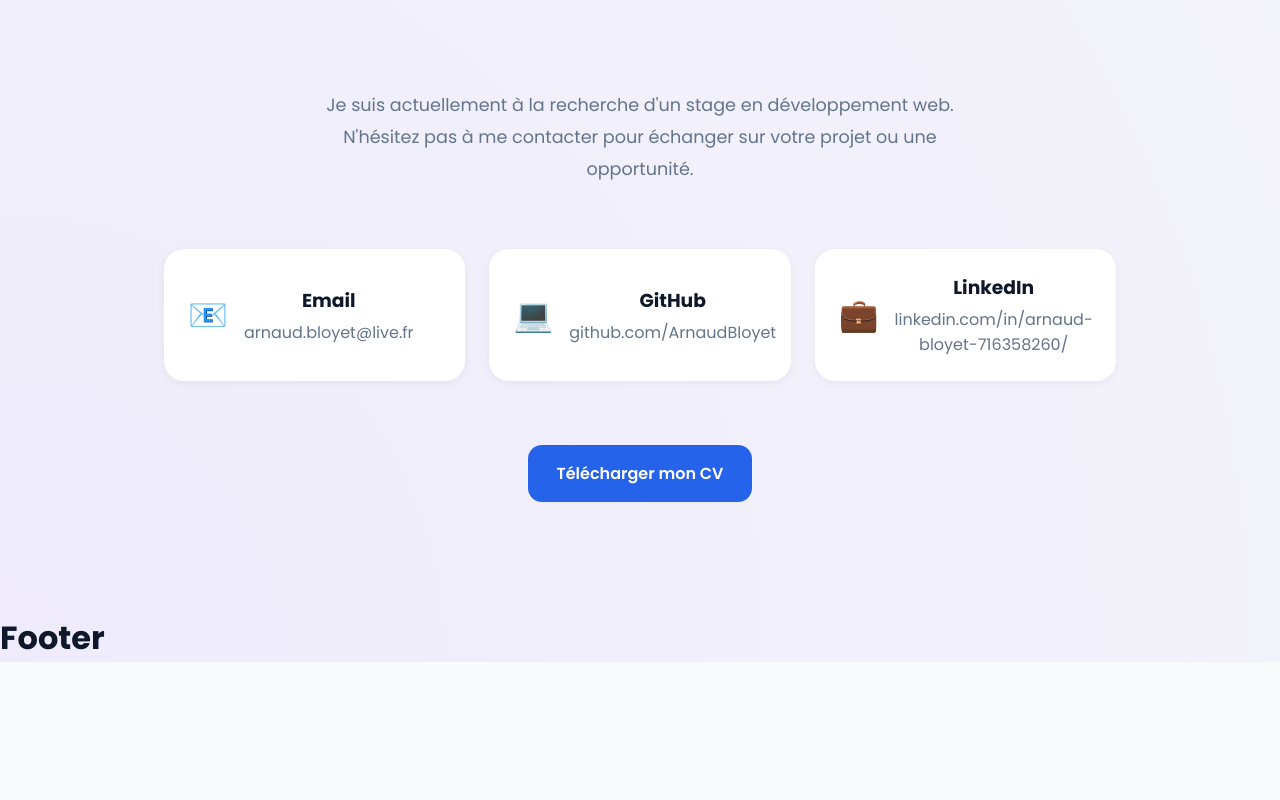
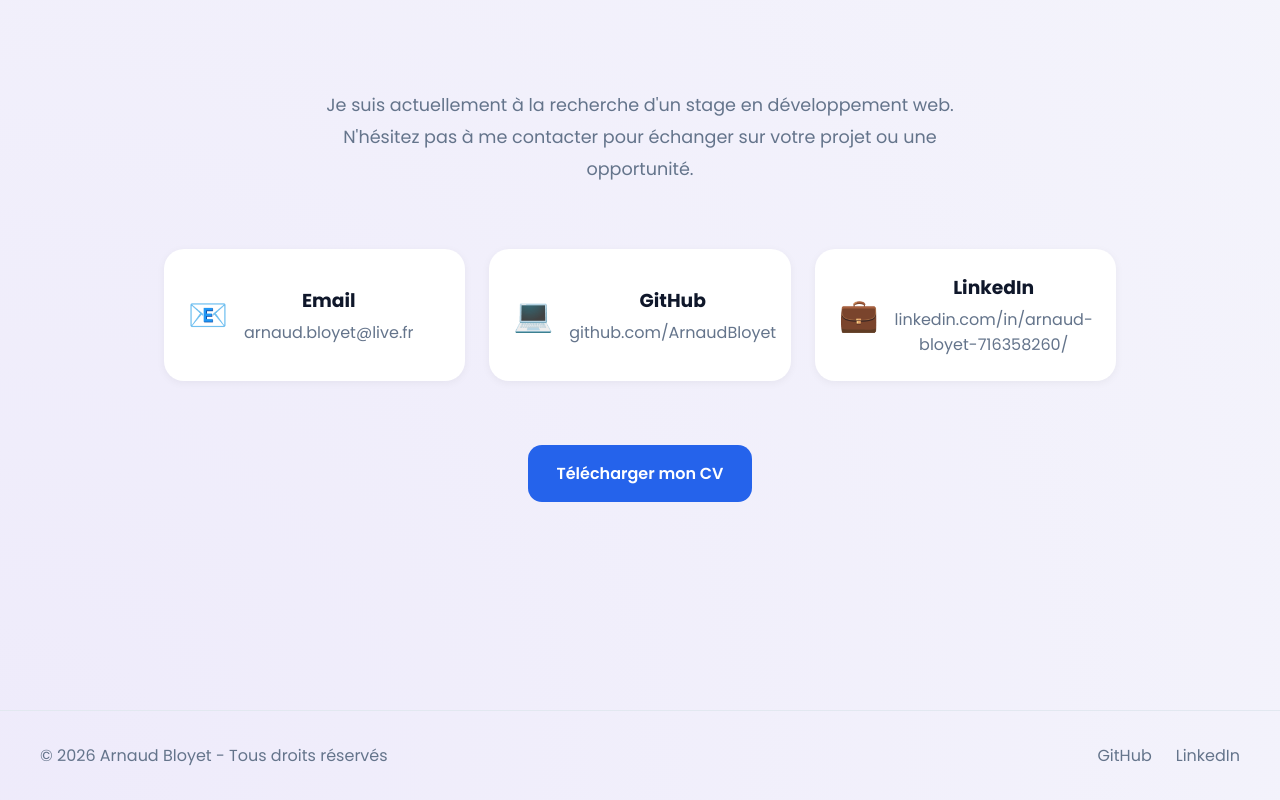
Before and after one commit to ArnaudBloyet/portfolio, a Svelte app: page / in a window 1280 px wide. Shown: the part 4869-5669 px from the top of the page. Before the commit the page ends 5531 px from the top, so only its background shows below. Built offline with nearby package versions, Linux system fonts and the light colour scheme.

Commit message:
feat(footer): create footer section

```diff
--- a/src/components/sections/Footer.svelte
+++ b/src/components/sections/Footer.svelte
@@ -1,3 +1,101 @@
-<footer>
-    <h1>Footer</h1>
+<footer class="footer">
+
+    <div class="footer__content">
+
+        <p>
+            © 2026 Arnaud Bloyet - Tous droits réservés
+        </p>
+
+        <div class="footer__links">
+
+            <a
+                href="https://github.com/ArnaudBloyet"
+                target="_blank"
+            >
+                GitHub
+            </a>
+
+            <a
+                href="https://linkedin.com/in/arnaud-bloyet-716358260/"
+                target="_blank"
+            >
+                LinkedIn
+            </a>
+
+        </div>
+
+    </div>
+
 </footer>
+
+<style>
+
+.footer{
+
+    margin-top:6rem;
+
+    border-top:1px solid #e2e8f0;
+
+    padding:2rem 1.5rem;
+
+}
+
+.footer__content{
+
+    max-width:1200px;
+
+    margin:auto;
+
+    display:flex;
+
+    justify-content:space-between;
+
+    align-items:center;
+
+    gap:1rem;
+
+    flex-wrap:wrap;
+
+}
+
+.footer p{
+
+    color:#64748b;
+
+}
+
+.footer__links{
+
+    display:flex;
+
+    gap:1.5rem;
+
+}
+
+.footer__links a{
+
+    color:#64748b;
+
+    text-decoration:none;
+
+    transition:.3s;
+
+}
+
+.footer__links a:hover{
+
+    color:var(--primary);
+
+}
+
+@media(max-width:700px){
+
+.footer__content{
+
+    flex-direction:column;
+
+}
+
+}
+
+</style>
```
